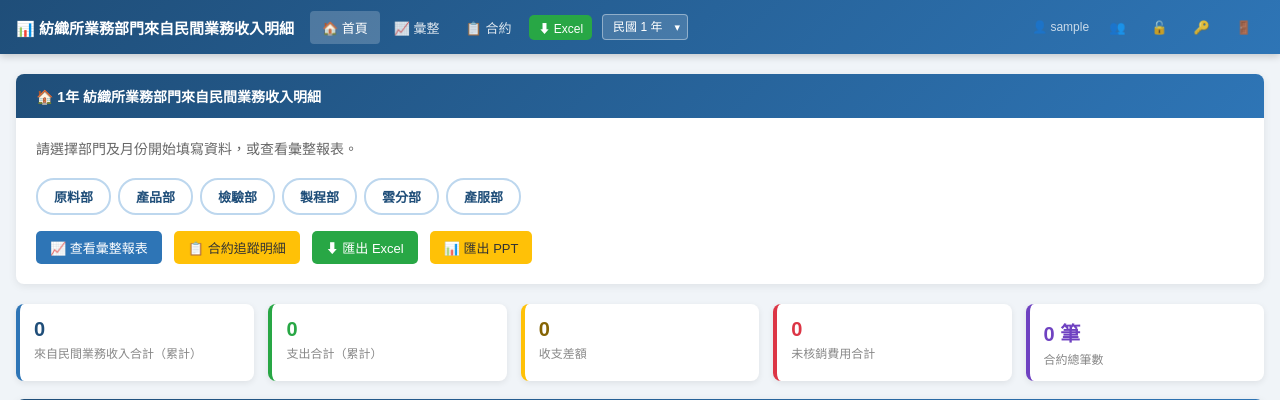
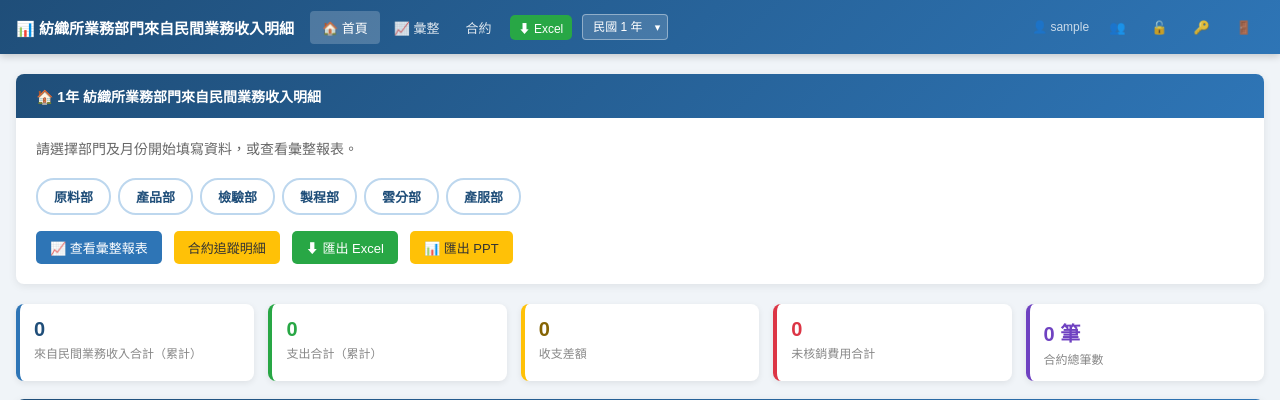
Before and after one commit to mhsheng0805-coder/-, a Flask app: page / in a window 1280 px wide. Shown: the top 400 px of the page. Run offline with Flask 3, Linux system fonts and the light colour scheme; the visitor is signed in with stand-in values (Sample User, id 1); data that the repository does not hold is empty; some libraries are stand-ins or nearby versions.

Commit message:
Remove non-existent actual_amount/due_date columns; drop icon from 合約 label
- contracts.html: removed 預計完成/實收金額 columns and totals (fields no longer collected)
- dept.html, base.html, index.html: 合約 link/button shown as plain item name without icon

Co-Authored-By: Claude Sonnet 4.6 <noreply@anthropic.com>

```diff
--- a/webapp/templates/base.html
+++ b/webapp/templates/base.html
@@ -106,7 +106,7 @@ tr:hover { background: #eef4fb; }
   <span class="logo">📊 紡織所業務部門來自民間業務收入明細</span>
   <a href="/" {% if request.path=='/' %}class="active"{% endif %}>🏠 首頁</a>
   <a href="/summary" {% if '/summary' in request.path %}class="active"{% endif %}>📈 彙整</a>
-  <a href="/contracts" {% if '/contracts' in request.path %}class="active"{% endif %}>📋 合約</a>
+  <a href="/contracts" {% if '/contracts' in request.path %}class="active"{% endif %}>合約</a>
   <a href="/export_excel" class="btn btn-success btn-sm" style="margin-left:4px;" title="匯出本年度 Excel">⬇ Excel</a>
 
   {% if all_years is defined and all_years %}
--- a/webapp/templates/dept.html
+++ b/webapp/templates/dept.html
@@ -151,7 +151,7 @@
     </div>
     <div style="display:flex; gap:10px; margin-top:12px; flex-wrap:wrap; align-items:center;">
       <button class="btn btn-success" onclick="saveAll(true)">💾 儲存收支資料</button>
-      <a href="/dept/{{ dept }}/contracts?month={{ month }}" class="btn btn-warning">📋 合約</a>
+      <a href="/dept/{{ dept }}/contracts?month={{ month }}" class="btn btn-warning">合約</a>
       <a href="/api/export_dept_excel/{{ dept }}/{{ month }}" class="btn" style="background:#217346;color:white;">⬇ 匯出本月收支 Excel</a>
       <a href="/import" class="btn" style="background:#6c757d; color:white;">📥 匯入 Excel</a>
       <span id="autosave-status" style="font-size:12px; color:#888; margin-left:4px;"></span>
--- a/webapp/templates/index.html
+++ b/webapp/templates/index.html
@@ -12,7 +12,7 @@
     </div>
     <div style="margin-top:16px; display:flex; gap:12px; flex-wrap:wrap;">
       <a href="/summary" class="btn btn-primary">📈 查看彙整報表</a>
-      <a href="/contracts" class="btn btn-warning">📋 合約追蹤明細</a>
+      <a href="/contracts" class="btn btn-warning">合約追蹤明細</a>
       <a href="/export_excel" class="btn btn-success">⬇ 匯出 Excel</a>
       <a href="/export_pptx" class="btn btn-warning">📊 匯出 PPT</a>
     </div>
```
Also changed, not shown: webapp/templates/contracts.html (+3 -7 lines).
